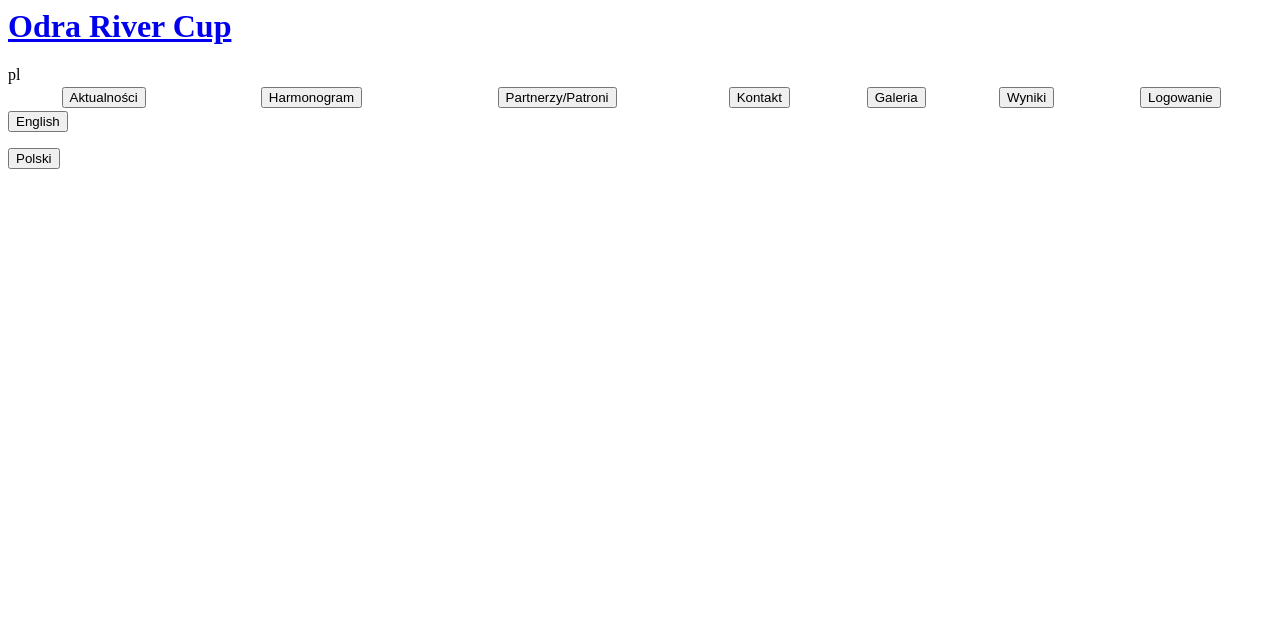
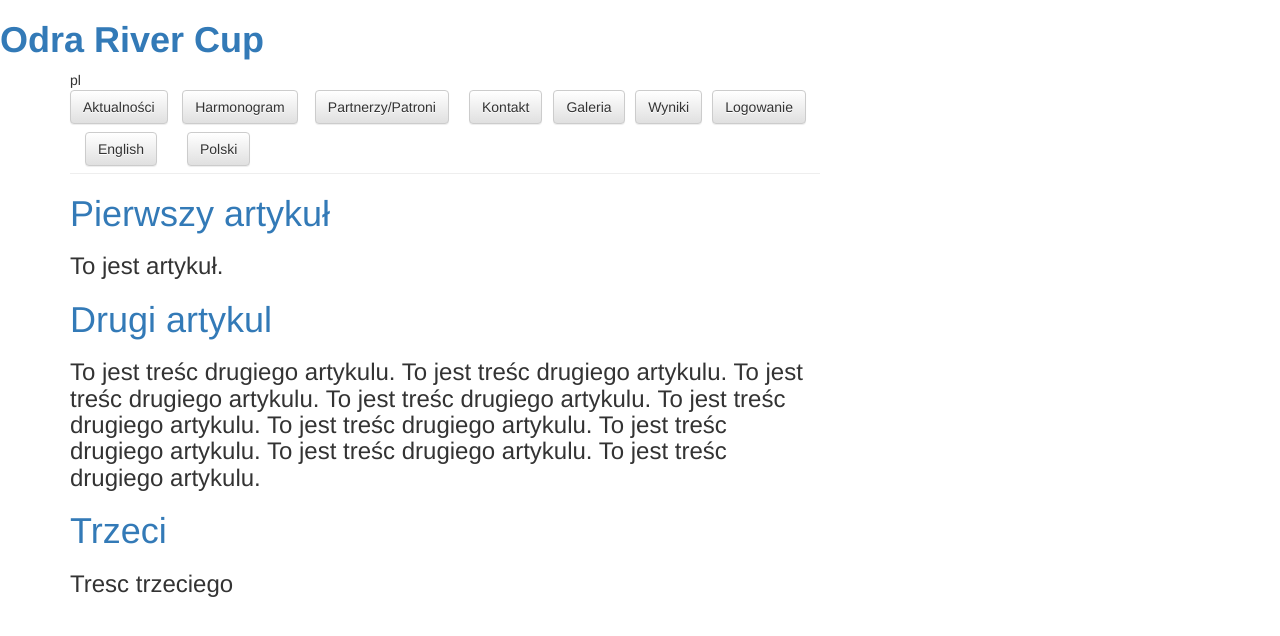
Before and after one commit to jarius1991/OdraRiverCup, a Django app: page /pl/ in a window 1280 px wide. Shown: the top 636 px of the page. Run offline with Django 3.2, Linux system fonts and the light colour scheme; data comes from the database, SQL or seed files in the repository; both versions use the stored data as it was after the commit; lists and menus that the app fills with data are empty; parts of the project's set-up code (start-up, migrations or seed data) failed here and were passed over; some libraries are stand-ins or nearby versions.

Commit message:
Edycja i dodawanie artykulow

```diff
--- a/MainSite/models.py
+++ b/MainSite/models.py
@@ -25,6 +25,7 @@
     IdAdmin =  models.ForeignKey('auth.User')
     tytul = models.CharField(max_length = 30, verbose_name="Tytuł")
     tresc = models.CharField(max_length = 1000, verbose_name="Treść")#Rozwarzyć zamane na TextField -> lepsze wprowadzanie danych, inny rozkład
+
 
     def publish(self):
         self.published_date = timezone.now()
--- a/MainSite/templates/OdraRiverCup/Aktualnosci.html
+++ b/MainSite/templates/OdraRiverCup/Aktualnosci.html
@@ -1,13 +1,17 @@
 {% extends 'OdraRiverCup/base.html' %}
-<html>
+
 {% block content %}
   <body>
+         <div class="page-header">
+             {% if user.is_authenticated %}
+            <a href="{% url 'Artykul_new' %}" class="top-menu"><span class="glyphicon glyphicon-plus"></span></a>
+             {% endif %}
+        </div>
   {% for artykul in artykuly %}
       {% if forloop.counter < 6 %}
-           <h1>{{artykul.tytul}}</h1>
-           <h3>{{artykul.tresc}}</h1>
+           <h1><a href="{% url 'Artykul_detail' pk=artykul.pk %}"> {{artykul.tytul}}</a> </h1>
+           <h3>{{artykul.tresc}}</h3>
     	 {% endif %}
   {% endfor %}
   </body>
   {% endblock %}
-</html>
--- a/MainSite/templates/OdraRiverCup/base.html
+++ b/MainSite/templates/OdraRiverCup/base.html
@@ -3,6 +3,11 @@
 {% get_current_language as LANGUAGE_CODE %}
 <!-- Current language: {{ LANGUAGE_CODE }} -->
 <html>
+<head>
+    <link rel="stylesheet" href="//maxcdn.bootstrapcdn.com/bootstrap/3.2.0/css/bootstrap.min.css">
+    <link rel="stylesheet" href="//maxcdn.bootstrapcdn.com/bootstrap/3.2.0/css/bootstrap-theme.min.css">
+    <link rel="stylesheet" href="{% static 'css/blog.css' %}">
+</head>
 <body>
     <div id="header">
       <h1><a href ="/"><b>Odra River Cup</b></a></h1>
--- a/MainSite/urls.py
+++ b/MainSite/urls.py
@@ -6,6 +6,9 @@
 urlpatterns = [
     url(r'^$', views.Aktualnosci, name='Odra'),
     url(r'^pl/$', views.setPolski, name='pol'),
+    url(r'^/(?P<pk>[0-9]+)/$', views.Artykul_detail, name="Artykul_detail"),
+    url(r'^/(?P<pk>[0-9]+)/edit$', views.Artykul_edit, name="Artykul_edit"),
+    url(r'^Artykul/new/$', views.Artykul_new, name='Artykul_new'),
     url(r'^Harmonogram/$', views.Harmonogram, name='Harmonogram'),
     url(r'^Partnerzy/$', views.Partnerzy, name='Partnerzy'),
     url(r'^Kontakt/$', views.Kontakt, name='Kontakt'),
--- a/MainSite/views.py
+++ b/MainSite/views.py
@@ -1,19 +1,59 @@
 from django.shortcuts import render
 from django.utils import translation
+from django.shortcuts import render, get_object_or_404
 from django.utils.translation import LANGUAGE_SESSION_KEY
 from .models import *
+from .forms import ArtykulForm
+from django.shortcuts import redirect
+from django.contrib.auth.decorators import login_required
 
 def Aktualnosci(request):
 
 	artykuly = Artykul.objects.all()
 	return render(request, 'OdraRiverCup/Aktualnosci.html', {'artykuly':artykuly})
 
+@login_required
+def Artykul_new(request):
+	if request.method == "POST":
+		form = ArtykulForm(request.POST)
+		if form.is_valid():
+			artykul = form.save(commit = False)
+			artykul.IdAdmin = request.user
+			artykul.published_date = timezone.now()
+			artykul.save()
+			return redirect('Artykul_detail', pk=artykul.pk)
+	else:
+		form = ArtykulForm()
+
+	return render(request, "OdraRiverCup/Artykul_new.html", {'form':form})
+
+@login_required
+def Artykul_edit(request, pk):
+	artykul = get_object_or_404(Artykul, pk=pk)
+	if request.method == "POST":
+		form = ArtykulForm(request.POST, instance=artykul)
+		if form.is_valid():
+			artykul = form.save(commit=False)
+			artykul.IdAdmin = request.user
+			artykul.published_date = timezone.now()
+			artykul.save()
+			return redirect('Artykul_detail', pk=artykul.pk)
+	else:
+		form = ArtykulForm(instance=artykul)
+
+	return render(request, 'OdraRiverCup/Artykul_new.html', {'form': form})
+
+
+def Artykul_detail(request, pk):
+	artykul = get_object_or_404(Artykul, pk=pk)
+	return render(request, "OdraRiverCup/Artykul_detail.html", {'artykul':artykul})
+
 def Harmonogram(request):
 
 	return render(request, 'OdraRiverCup/Harmonogram.html', {})
 
 def Partnerzy(request):
-	return render(request, 'OdraRiverCup/Partnerzy.html', {'galeria':galeria})
+	return render(request, 'OdraRiverCup/Partnerzy.html', {})
 
 def Kontakt(request):
 
@@ -34,13 +74,17 @@
 	return render(request, 'OdraRiverCup/success.html', {})
 
 def setPolski(request):
+
+	artykuly = Artykul.objects.all()
 	translation.activate("pl")
 	request.session[LANGUAGE_SESSION_KEY] = 'pl'
 
-	return render(request,'OdraRiverCup/Aktualnosci.html')
+	return render(request,'OdraRiverCup/Aktualnosci.html', {'artykuly':artykuly})
 
 def setAngielski(request):
+
+	artykuly = Artykul.objects.all()
 	translation.activate("en")
 	request.session[LANGUAGE_SESSION_KEY] = 'en'
 
-	return render(request,'OdraRiverCup/Aktualnosci.html')
+	return render(request,'OdraRiverCup/Aktualnosci.html', {'artykuly':artykuly})
--- a/OdraRiverCup/settings.py
+++ b/OdraRiverCup/settings.py
@@ -133,6 +133,10 @@
 
 STATIC_ROOT = os.path.join(BASE_DIR, 'public', 'static')
 
+STATIC_DIRS = (
+    os.path.join(BASE_DIR,"static"),
+)
+
 LOCALE_PATHS = (
     os.path.join(BASE_DIR, 'MainSite/locale'),
 )
```
Also changed, not shown: MainSite/forms.py (+13 -4 lines), MainSite/templates/OdraRiverCup/Artykul_detail.html (added, +16 -0 lines), MainSite/templates/OdraRiverCup/Artykul_new.html (added, +9 -0 lines), db.sqlite3.
